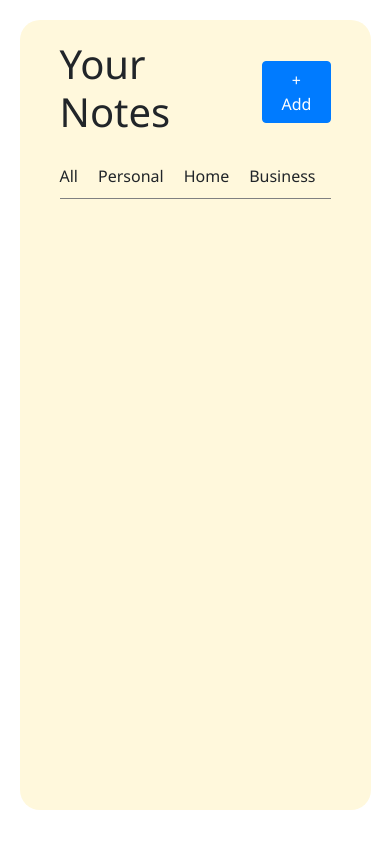
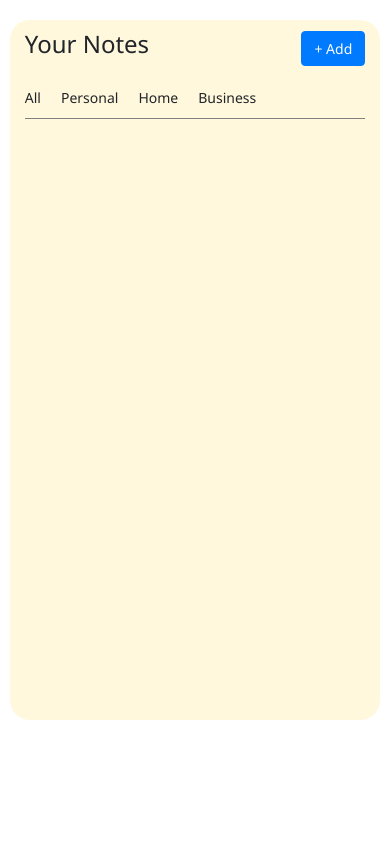
Before and after one commit to akansharma200/TodoAppjs, a plain HTML site: page index.html in a window 390 px wide. Drawn offline with nearby package versions, Linux system fonts and the light colour scheme.

Commit message:
fix some responsiveness issues

```diff
--- a/script.js
+++ b/script.js
@@ -57,8 +57,6 @@ function createCard() {
   <div class="task" id="${x}">
     <div class="top-content">
         <p>${item.cate}</p>
-
-
       <div class="card-icons">
         <i class="fa-regular fa-pen-to-square" onclick="edit(this)" data-toggle="modal" data-target="form"></i>
         <i class="fa-solid fa-trash-can" onclick="del(this)" id='del' ></i>
--- a/style.css
+++ b/style.css
@@ -50,7 +50,6 @@
   min-width: 300px;
   width: 340px;
   height: 30vh;
-  border: 2px solid green;
   border-radius: 10px;
   background-color: #fff;
   padding: 15px 20px;
@@ -136,3 +135,30 @@
     display: none;
   }
 }
+
+@media screen and (max-width: 440px) {
+    .containers{
+        width: 95vw;
+        height: auto;
+        border-radius: 20px;
+        background-color: cornsilk;
+        margin: 20px auto;
+        padding: 10px 15px;
+    }
+
+    .heading h1 {
+        font-size: 24px;
+    }
+
+    .top-div button{
+        font-size: 14px;
+    }
+
+    .ca-list ul li {
+        font-size: 14px;
+    }
+
+    .task{
+        padding: 8px 10px;
+      }
+}
```
